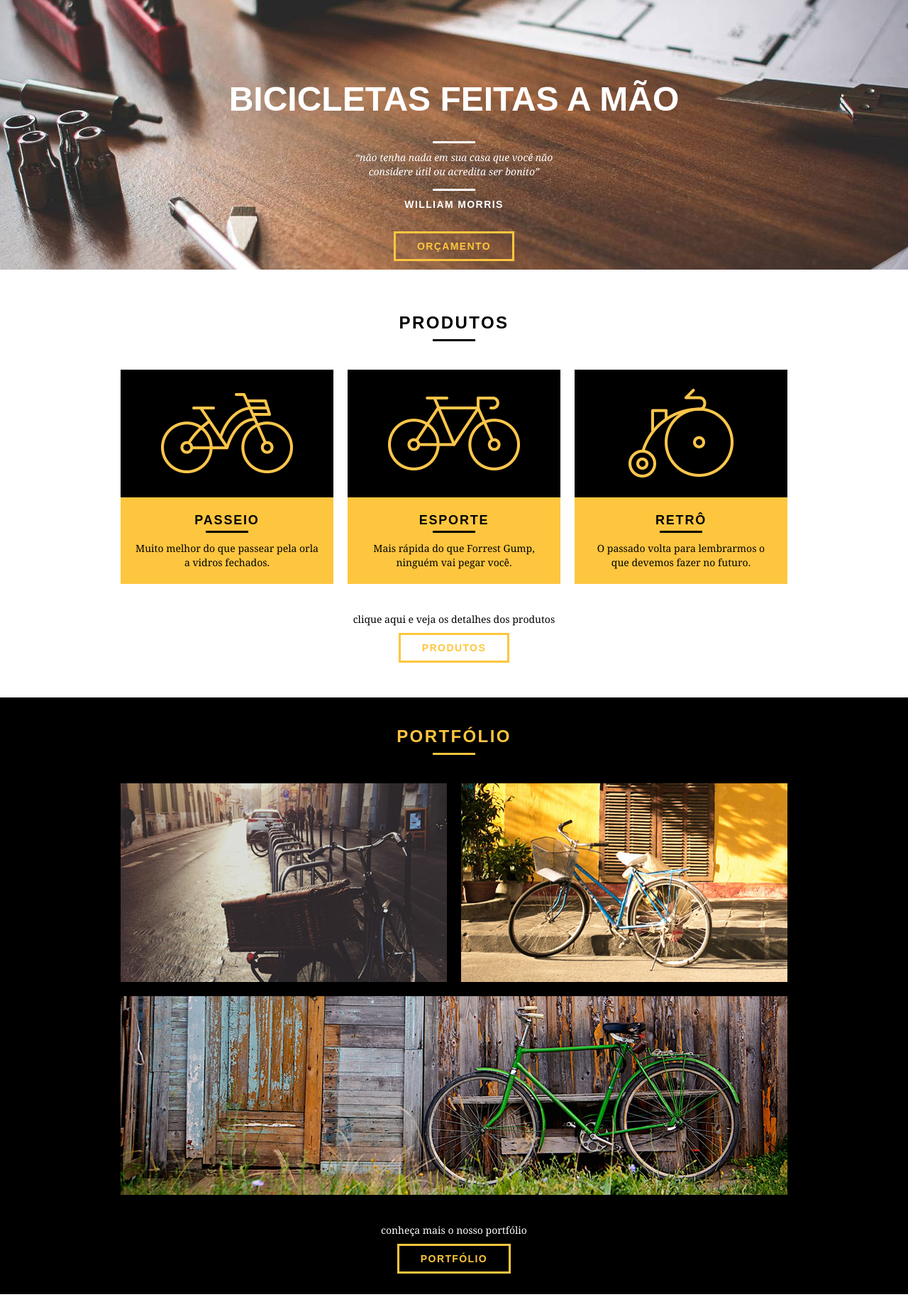
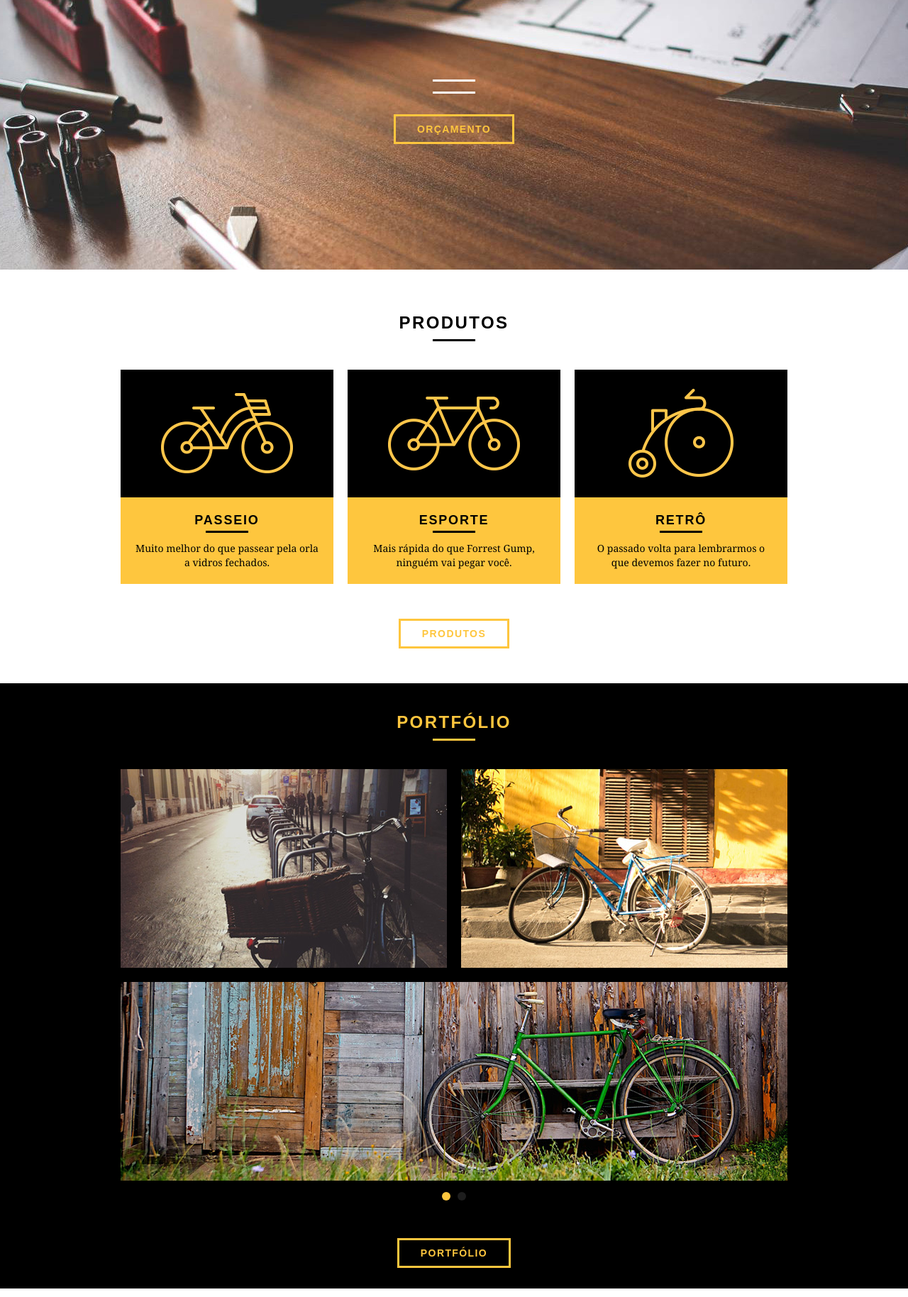
Before and after one commit to raphaEsteves/wp_como_cms, a WordPress theme: template page-home.php in a window 1280 px wide. Shown: the part 92-1920 px from the top of the page at 71% size. Run offline with PHP 8.4 and a stand-in for WordPress, Linux system fonts and the light colour scheme; the site name, menu and one post (Sample post) are stand-ins, and other content is empty; some libraries are stand-ins or nearby versions.

Commit message:
clientes-portfolio.php, introducao.php e qualidade.php

```diff
--- a/header.php
+++ b/header.php
@@ -25,7 +25,7 @@
 
 		<header class="header">
 			<div class="container">
-				<a href="index.html" class="grid-4">
+				<a href="/" class="grid-4">
 					<img src="<?php echo get_template_directory_uri(); ?>/img/bikcraft.png" alt="Bikcraft">
 				</a>
 				<nav class="grid-12 header_menu">
--- /dev/null
+++ b/inc/clientes-portfolio.php
@@ -0,0 +1,13 @@
+
+		<ul class="portfolio_lista rslides_portfolio">
+			<li>
+				<div class="grid-8"><img src="<?php echo get_template_directory_uri(); ?>/img/portfolio/retro.jpg" alt="Bicicleta Retrô"></div>
+				<div class="grid-8"><img src="<?php echo get_template_directory_uri(); ?>/img/portfolio/passeio.jpg" alt="Bicicleta Passeio"></div>
+				<div class="grid-16"><img src="<?php echo get_template_directory_uri(); ?>/img/portfolio/esporte.jpg" alt="Bicicleta Esporte"></div>
+			</li>
+			<li>
+				<div class="grid-8"><img src="<?php echo get_template_directory_uri(); ?>/img/portfolio/passeio.jpg" alt="Bicicleta Passeio"></div>
+				<div class="grid-8"><img src="<?php echo get_template_directory_uri(); ?>/img/portfolio/retro.jpg" alt="Bicicleta Retrô"></div>
+				<div class="grid-16"><img src="<?php echo get_template_directory_uri(); ?>/img/portfolio/esporte.jpg" alt="Bicicleta Esporte"></div>
+			</li>
+		</ul>
--- /dev/null
+++ b/inc/introducao.php
@@ -0,0 +1,6 @@
+<section class="introducao-interna interna_contato">
+	<div class="container">
+		<h1>Contato</h1>
+		<p>tire suas dúvidas com a gente</p>
+	</div>
+</section>
--- /dev/null
+++ b/inc/qualidade.php
@@ -0,0 +1,22 @@
+<section class="qualidade container">
+	<h2 class="subtitulo">Qualidade</h2>
+	<img src="<?php echo get_template_directory_uri(); ?>/img/bikcraft-qualidade.png" alt="Bikcraft">
+	<ul class="qualidade_lista">
+		<li class="grid-1-3">
+			<h3>Durabilidade</h3>
+			<p>Sólida como pedra, leve como o vento e resistente como o diamante, são nossos diferenciais.</p>
+		</li>
+		<li class="grid-1-3">
+			<h3>Design</h3>
+			<p>Feitas sob medida para o melhor conforto e eficiência. Adaptamos a sua Bikcraft para o seu corpo.</p>
+		</li>
+		<li class="grid-1-3">
+			<h3>Sustentabilidade</h3>
+			<p>Além de ajudar a cuidar do meio ambiente, tirando carros da rua, toda a produção é sustentável.</p>
+		</li>
+	</ul>
+	<div class="call">
+		<p>conheça mais a nossa história</p>
+		<a href="sobre.html" class="btn btn-preto">Sobre</a>
+	</div>
+</section>
--- a/index.php
+++ b/index.php
@@ -2,7 +2,8 @@
     <?php if ( have_posts() ) : while ( have_posts() ) : the_post(); ?>
 
     <h1> <?php the_title(); ?> </h1>
-    <?php the_content(); ?>
+    <p>?php the_content(); ?> </p>
+
 
     <?php endwhile; else ?>
         <p> <?php _e('Não tem posts com esses critérios.'); ?> </p>
--- a/page-home.php
+++ b/page-home.php
@@ -3,14 +3,17 @@
 
 get_header();
 ?>
+
+	<?php if ( have_posts() ) : while ( have_posts() ) : the_post(); ?>
+
 		<section class="introducao">
 			<div class="container">
-				<h1>Bicicletas Feitas a Mão</h1>
+				<h1> <?php the_field('titulo_introducao'); ?> </h1>
 				<blockquote class="quote-externo">
-					<p>“não tenha nada em sua casa que você não considere útil ou acredita ser bonito”</p>
-					<cite>WILLIAM MORRIS</cite>
+					<p> <?php the_field('quote_introducao');?> </p>
+					<cite> <?php the_field('citacao_introducao');?> </cite>
 				</blockquote>
-				<a href="produtos.html" class="btn">Orçamento</a>
+				<a href="/produtos/#orcamento" class="btn">Orçamento</a>
 			</div>
 		</section>
 
@@ -45,8 +48,8 @@ get_header();
 			</ul>
 
 			<div class="call">
-				<p>clique aqui e veja os detalhes dos produtos</p>
-				<a href="produtos.html" class="btn btn-preto">Produtos</a>
+				<p> <?php the_field('chamada_produtos'); ?> </p>
+				<a href="/produtos/" class="btn btn-preto">Produtos</a>
 			</div>
 
 		</section>
@@ -55,38 +58,18 @@ get_header();
 		<section class="portfolio">
 			<div class="container">
 				<h2 class="subtitulo">Portfólio</h2>
-				<div class="portfolio_lista">
-					<div class="grid-8"><img src="<?php echo get_stylesheet_directory_uri(); ?>/img/portfolio/retro.jpg" alt="Bicicleta Retrô"></div>
-					<div class="grid-8"><img src="<?php echo get_template_directory_uri(); ?>/img/portfolio/passeio.jpg" alt="Bicicleta Passeio"></div>
-					<div class="grid-16"><img src="<?php echo get_template_directory_uri(); ?>/img/portfolio/esporte.jpg" alt="Bicicleta Esporte"></div>
-				</div>
-				<div class="call">
-					<p>conheça mais o nosso portfólio</p>
-					<a href="portfolio.html" class="btn">Portfólio</a>
-				</div>
+
+					<?php include(TEMPLATEPATH . "/inc/clientes-portfolio.php"); ?>
+
+					<div class="call">
+						<p> <?php the_field('chamada_portfolio'); ?> </p>
+						<a href="/portfolio/" class="btn">Portfólio</a>
+					</div>
 			</div>
 		</section>
 
-		<section class="qualidade container">
-			<h2 class="subtitulo">Qualidade</h2>
-			<img src="<?php echo get_template_directory_uri(); ?>/img/bikcraft-qualidade.png" alt="Bikcraft">
-			<ul class="qualidade_lista">
-				<li class="grid-1-3">
-					<h3>Durabilidade</h3>
-					<p>Sólida como pedra, leve como o vento e resistente como o diamante, são nossos diferenciais.</p>
-				</li>
-				<li class="grid-1-3">
-					<h3>Design</h3>
-					<p>Feitas sob medida para o melhor conforto e eficiência. Adaptamos a sua Bikcraft para o seu corpo.</p>
-				</li>
-				<li class="grid-1-3">
-					<h3>Sustentabilidade</h3>
-					<p>Além de ajudar a cuidar do meio ambiente, tirando carros da rua, toda a produção é sustentável.</p>
-				</li>
-			</ul>
-			<div class="call">
-				<p>conheça mais a nossa história</p>
-				<a href="sobre.html" class="btn btn-preto">Sobre</a>
-			</div>
-		</section>
-        <?php get_footer(); ?>
+		<?php include(TEMPLATEPATH . "/inc/qualidade.php"); ?>
+
+		<?php endwhile; endif; ?>
+
+    <?php get_footer(); ?>
--- a/style.css
+++ b/style.css
@@ -1,4 +1,5 @@
 @import 'css/reset.css';
+@import 'css/contato.css';
 @import 'css/grid.css';
 @import 'css/normalize.css';
 @import 'css/portfolio.css';
```
Also changed, not shown: page-contato.php (+8 -7 lines), page-portfolio.php (+8 -22 lines), page-produtos.php (+6 -7 lines), page-sobre.php (+10 -24 lines).
